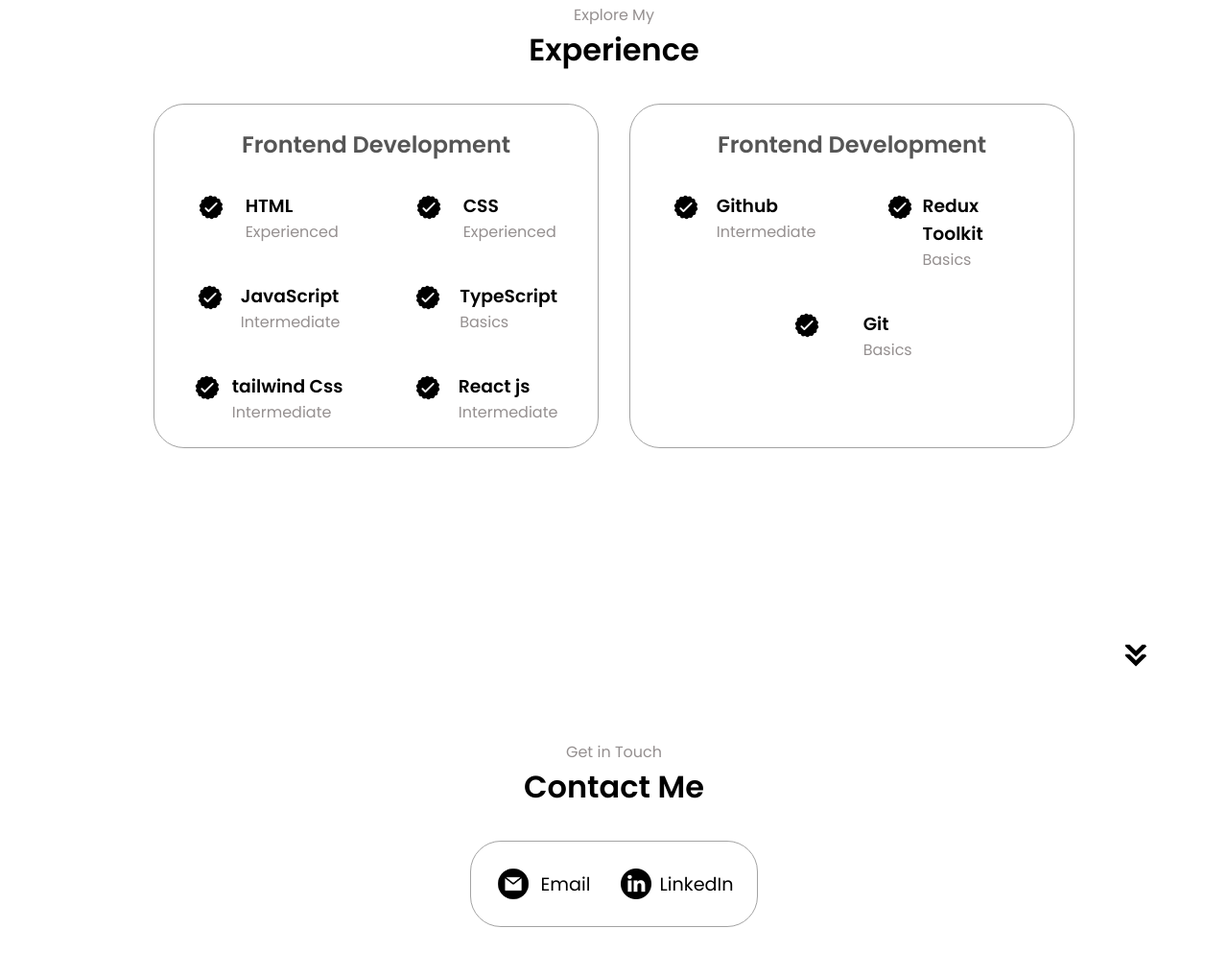
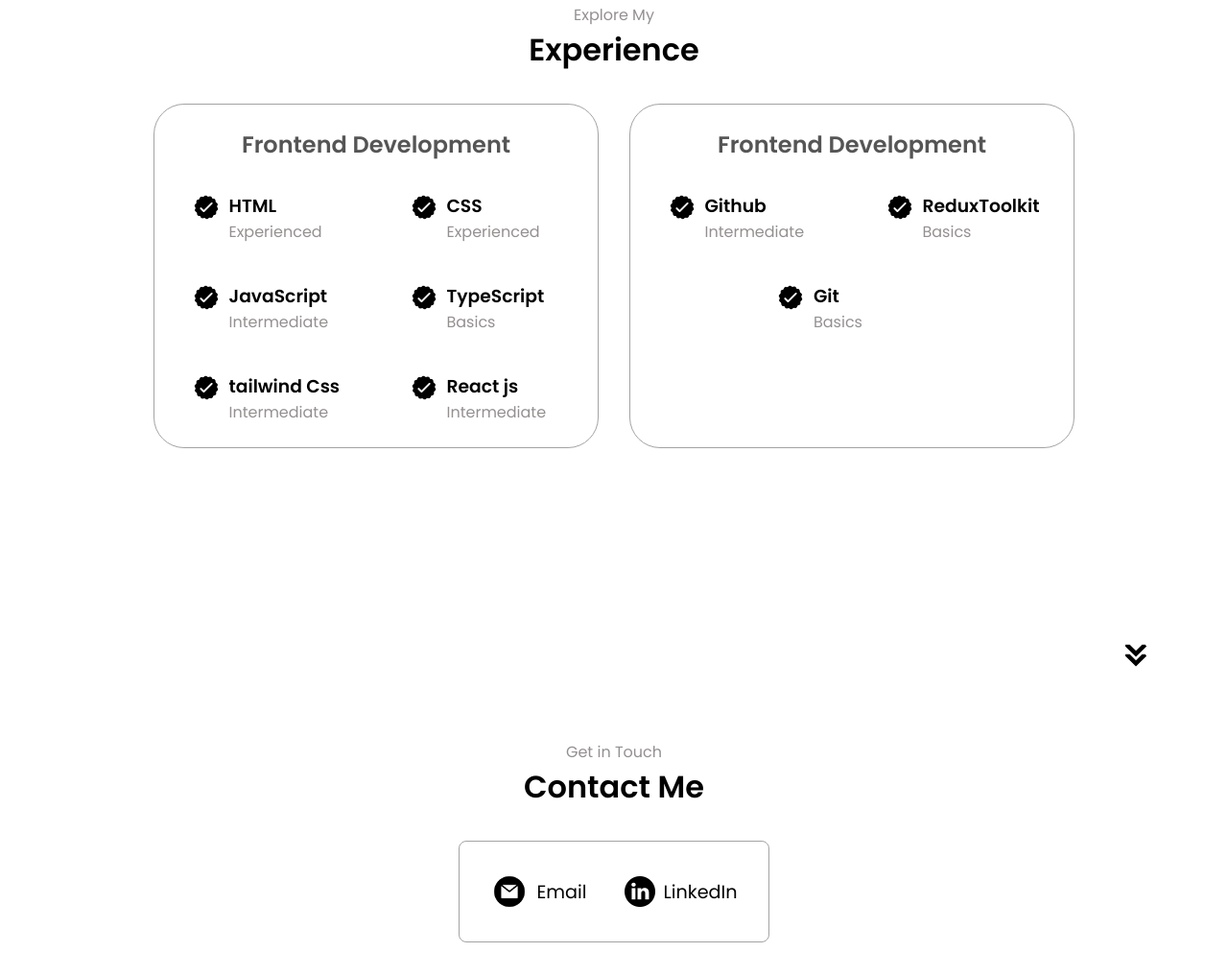
Before and after one commit to mohamedali652/My-Portfolio-main, a plain HTML site: page index.html in a window 1280 px wide. Shown: the part 1693-2710 px from the top of the page at 96% size. Drawn offline with Linux system fonts and the light colour scheme.

Commit message:
Edit Styling

```diff
--- a/Css/style.css
+++ b/Css/style.css
@@ -500,8 +500,9 @@ a i {
 article {
   display: flex;
   width: 10rem;
-  justify-content: space-around;
+  /* justify-content: space-around; */
   gap: 0.5rem;
+
 }
 
 article .icon {
@@ -547,12 +548,12 @@ article .icon {
 .contact-info-upper-container {
   display: flex;
   justify-content: center;
-  border-radius: 2rem;
+  border-radius: 0.5rem;
   border: rgb(53, 53, 53) 0.1rem solid;
   border-color: rgb(163, 163, 163);
   background: (250, 250, 250);
   margin: 2rem auto;
-  padding: 0.5rem;
+  padding: 1rem;
 }
 
 .contact-info-container {
--- a/index.html
+++ b/index.html
@@ -236,7 +236,7 @@
                   class="icon"
                 />
                 <div>
-                  <h3>Redux Toolkit</h3>
+                  <h3>ReduxToolkit</h3>
                   <p>Basics</p>
                 </div>
               </article>
@@ -408,7 +408,7 @@
           />
           <p><a href="mailto:MohamedALi2882004@gmail.com">Email</a></p>
         </div>
-        <div class="contact-info-container">
+        <div class="contact-info-container"><br>
           <img
             src="./assets/linkedin.png"
             alt="LinkedIn icon"
```
